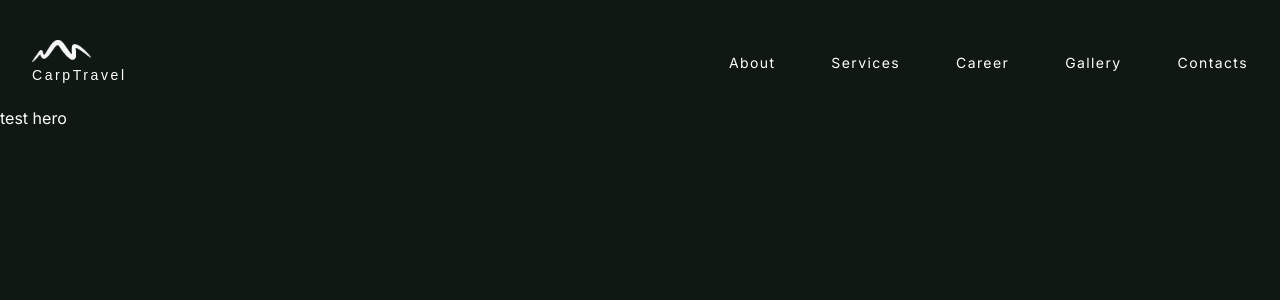
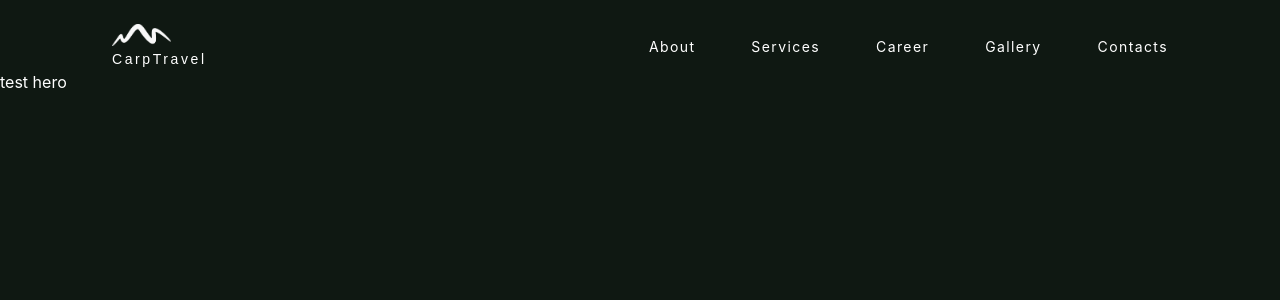
Before and after one commit to Veronikanos/carpTravel, a Next.js app: page / in a window 1280 px wide. Shown: the top 300 px of the page. Built offline with nearby package versions, Linux system fonts and the light colour scheme; a web font is replaced by a local one.

Commit message:
style: add theme, reusing global style

```diff
--- a/src/app/globals.css
+++ b/src/app/globals.css
@@ -4,7 +4,7 @@
 
 :root {
   --foreground-rgb:255, 255, 255;
-  --background-start-rgb: #0F1812;
+  /* --background-rgb: #0F1812; */
   /* --background-end-rgb: 255, 255, 255; */
 }
 
@@ -23,13 +23,10 @@
     /* font-family: "Manrope", sans-serif; */
   }
 
-  .flex-center {
-    @apply flex items-center justify-center;
-  }
 
 body {
   color: rgb(var(--foreground-rgb));
-  background: var(--background-start-rgb);
+  /* background: var(--background-start-rgb); */
   /* background: linear-gradient(
       to bottom,
       transparent,
@@ -41,3 +38,24 @@ body {
 .cont{
     @apply px-5 md:px-8 lx:px-28;
 }} */
+
+.max-width {
+    @apply max-w-[1440px] mx-auto;
+  }
+
+  .padding-x {
+    @apply px-5 md:px-8 xl:px-28;
+  }
+
+
+  /* .padding-y {
+    @apply py-4;
+  } */
+
+  .flex-center {
+    @apply flex items-center justify-center;
+  }
+
+  .flex-between {
+    @apply flex justify-between items-center;
+  }
--- a/src/app/layout.tsx
+++ b/src/app/layout.tsx
@@ -1,9 +1,10 @@
+import { Header } from '@/components'
 import './globals.css'
 import type { Metadata } from 'next'
-import { Inter } from 'next/font/google'
+// import { Inter } from 'next/font/google'
 // import Head from 'next/head'
 
-const inter = Inter({ subsets: ['latin'] })
+// const inter = Inter({ subsets: ['latin'] })
 
 export const metadata: Metadata = {
   title: 'CarpTravel',
@@ -20,7 +21,11 @@ export default function RootLayout({
         {/* <Head> */}
         {/* <link rel="icon" id='favicon' href="/favicon.ico" sizes="any" /> */}
         {/* </Head> */}
-      <body className={inter.className}>{children}</body>
+      <body className='relative bg-dark-color font-inter'>
+        <Header />
+        {children}
+        {/* <Footer /> */}
+        </body>
     </html>
   )
 }
--- a/src/components/header/Header.tsx
+++ b/src/components/header/Header.tsx
@@ -20,8 +20,8 @@ const Header = () => {
     }
 
   return (
-    <div className="px-5 md:px-8 lx:px-28 mt-5">
-      <nav className="max-w-[1440px] m-auto flex justify-between items-center align-baseline py-5 text-white">
+    <header className="padding-x mt-8 md:mt-6 ">
+      <nav className="max-width flex-between align-baseline text-white">
         <Link href="/">
         <Image
           src='/logo.png'
@@ -34,7 +34,8 @@ const Header = () => {
         </Link>
         <ul className="hidden sm:flex sm:gap-6 xl:gap-14 text-sm tracking-[1.4px]">
           <li onClick={handleNav}>
-            <Link className='py-3 xl:py-7 hover:underline underline-offset-4'  href="/about">About</Link>
+            <Link className='py-3 xl:py-7 hover:underline underline-offset-4'  href="/about">About
+            </Link>
           </li>
           <li onClick={handleNav}>
             <Link className='py-3 xl:py-7 hover:underline underline-offset-4' href="/services">Services</Link>
@@ -57,7 +58,7 @@ const Header = () => {
         {/* Mobile menu */}
         {/* <div className=' '> */}
             {/* <button >close</button> */}
-        <ul className={nav ? "sm:hidden absolute top-0 left-0 bottom-0 right-0 w-full h-screen backdrop-blur-xl flex flex-col justify-center items-center tracking-[1.8px]  text-center ease-in duration-300" : "sm:hidden absolute top-0 left-[-100%] bottom-0 right-0 w-full h-screen backdrop-blur-xl flex flex-col justify-center items-center  text-center ease-in duration-300"}>
+        <ul className={nav ? "sm:hidden absolute top-0 left-0 bottom-0 right-0 w-full h-screen backdrop-blur-xl flex-center flex-col  tracking-[1.8px]  text-center ease-in duration-300" : "sm:hidden absolute top-0 left-[-100%] bottom-0 right-0 w-full h-screen backdrop-blur-xl flex-center flex-col  text-center ease-in duration-300"}>
             <li onClick={handleNav}>
               <Link href="/about" className="p-6 text-lg block">About</Link>
             </li>
@@ -76,7 +77,7 @@ const Header = () => {
         </ul>
         {/* </div> */}
       </nav>
-    </div>
+      </header>
   );
 };
 
--- a/src/components/home/Home.tsx
+++ b/src/components/home/Home.tsx
@@ -1,19 +1,11 @@
 import {FC} from 'react';
-import {Hero, Header} from '..';
-
+import { Hero } from '..';
 
 const Home: FC = () => {
   return (
-    <>
-  {/* <header className="absolute inset-x-0 top-0 z-50"> */}
-  <header className="">
-        <Header />
-      </header>
     <main className="overflow-hidden">
-
-
       <Hero />
-    </main></>
+    </main>
   );
 };
 
--- a/tailwind.config.ts
+++ b/tailwind.config.ts
@@ -13,22 +13,22 @@ const config: Config = {
         inter: ["Inter", "sans-serif"],
       },
       colors: {
-        "black-100": "#2B2C35",
-        "primary-blue": {
-          DEFAULT:" rgba(1, 10, 5, 0.75)",
-          // 100: "#F5F8FF",
-        },
-        "secondary-orange": "#f79761",
-        "light-white": {
-          DEFAULT: "rgba(59,60,152,0.03)",
-          100: "rgba(59,60,152,0.02)",
-        },
-        grey: "#747A88",
+        "dark-color": "#0F1812",
+        // "primary-blue": {
+        //   DEFAULT:" rgba(1, 10, 5, 0.75)",
+        //   // 100: "#F5F8FF",
+        // },
+        // "secondary-orange": "#f79761",
+        // "light-white": {
+        //   DEFAULT: "rgba(59,60,152,0.03)",
+        //   100: "rgba(59,60,152,0.02)",
+        // },
+        // grey: "#747A88",
       },
-      backgroundImage: {
-        'pattern': "url('/pattern.png')",
-        'hero-bg': "url('/hero-bg.png')"
-      }
+      // backgroundImage: {
+      //   'pattern': "url('/pattern.png')",
+      //   'hero-bg': "url('/hero-bg.png')"
+      // }
     },
   },
   plugins: [],
```
